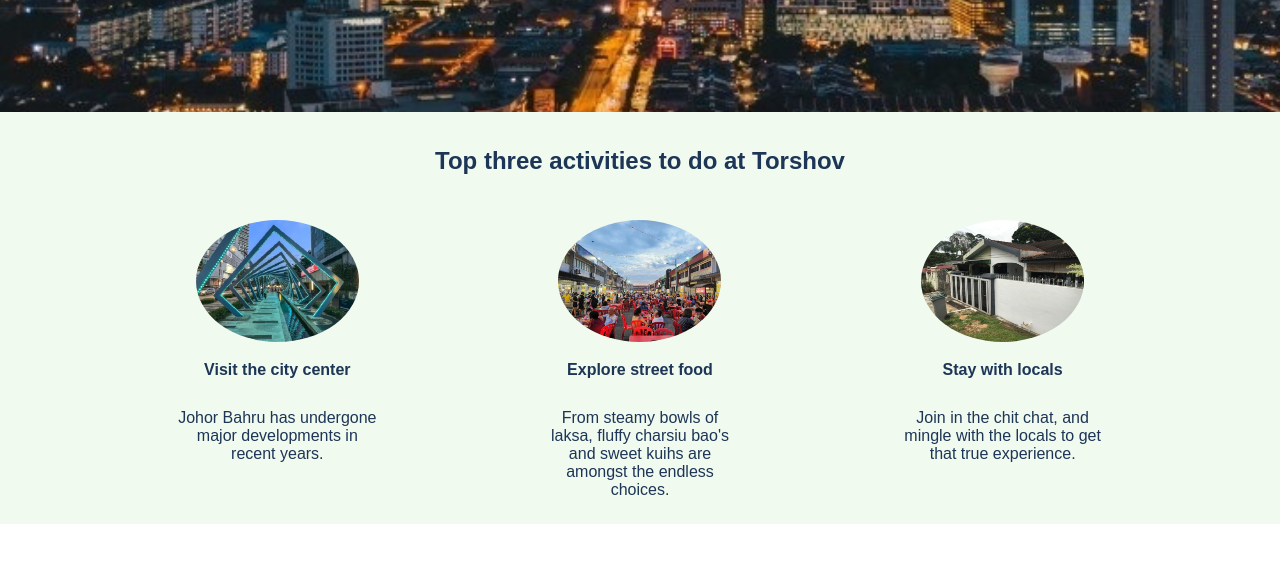
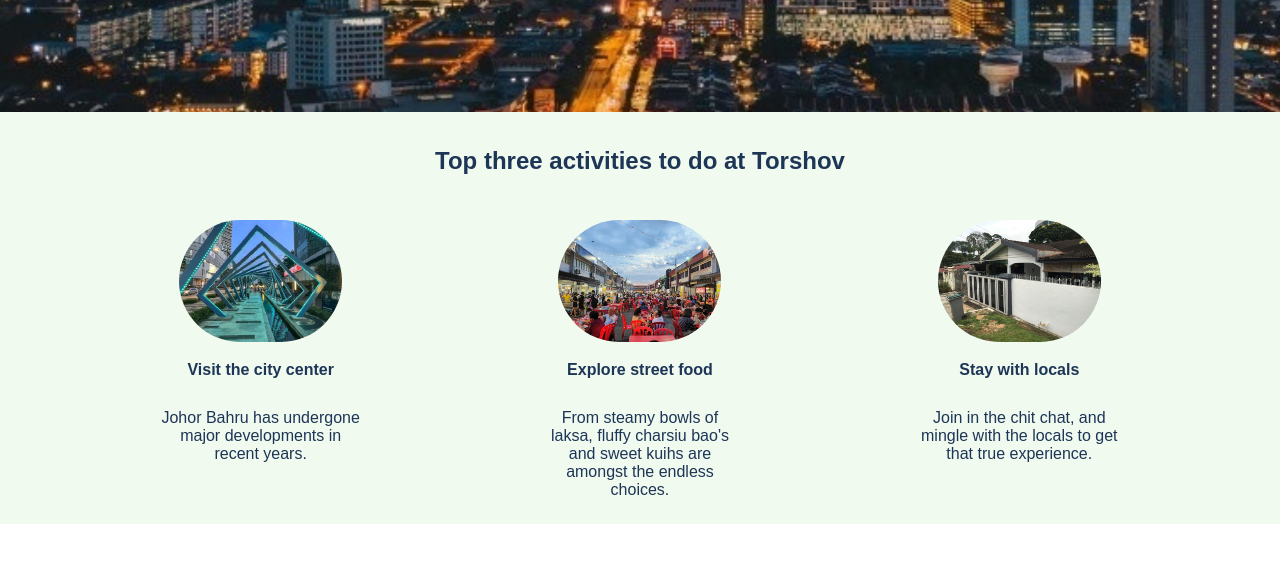
Before and after one commit to KeithGalway/Hometown-Homepage, a plain HTML site: page index.html in a window 1280 px wide. Shown: the part 231-800 px from the top of the page. Drawn offline with Linux system fonts and the light colour scheme.

Commit message:
updated css
changed border-radius from a relative value to an absolute value and added gap in flex-items for the activities section

```diff
--- a/style.css
+++ b/style.css
@@ -71,6 +71,7 @@ body {
     margin: 35px auto 10px;
     display: flex;
     justify-content: space-evenly;
+    gap: 50px
 }
 
 .option {
@@ -84,7 +85,7 @@ body {
 }
 
 .option__img {
-    border-radius: 50%;
+    border-radius: 4rem;
 }
 
 .option__heading,
```
